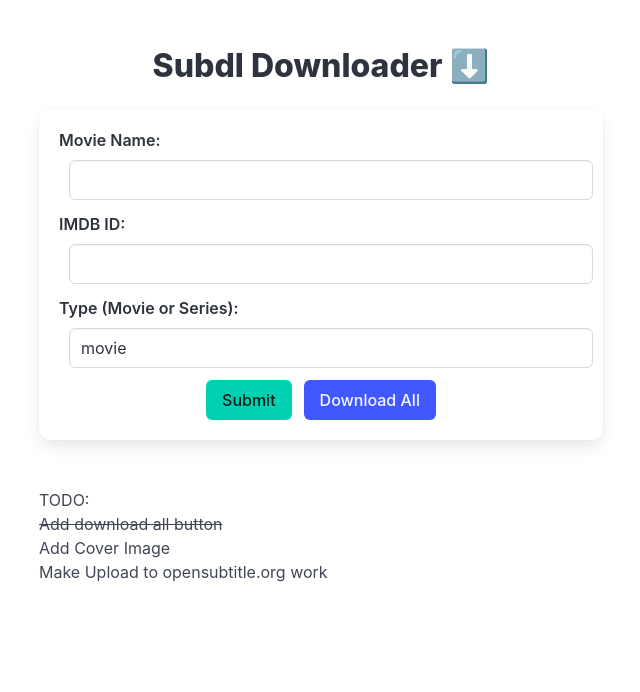
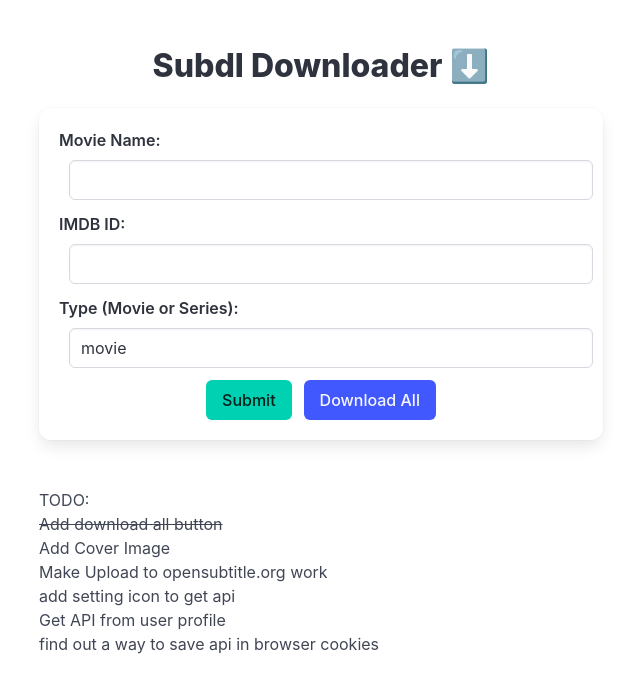
Before and after one commit to HosenM/subdl-downloader, a React (Create React App) app: page / in a window 1280 px wide. Shown: the top 692 px of the page, without its empty margins (319-959 px from the left). Built offline with nearby package versions, Linux system fonts and the light colour scheme.

Commit message:
updated todo

```diff
--- a/src/App.js
+++ b/src/App.js
@@ -142,6 +142,9 @@
                   </li>
                   <li>Add Cover Image</li>
                   <li>Make Upload to opensubtitle.org work</li>
+                  <li>add setting icon to get api</li>
+                  <li>Get API from user profile</li>
+                  <li>find out a way to save api in browser cookies</li>
                 </ul>
               </div>
             </div>
```
